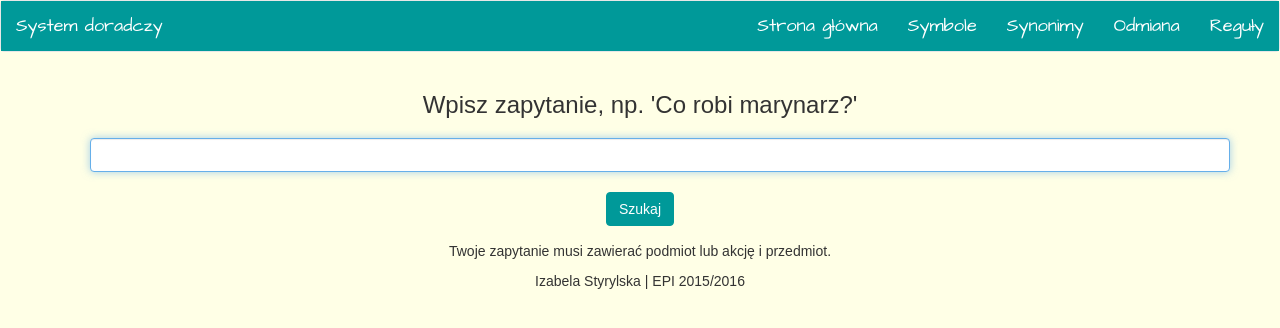
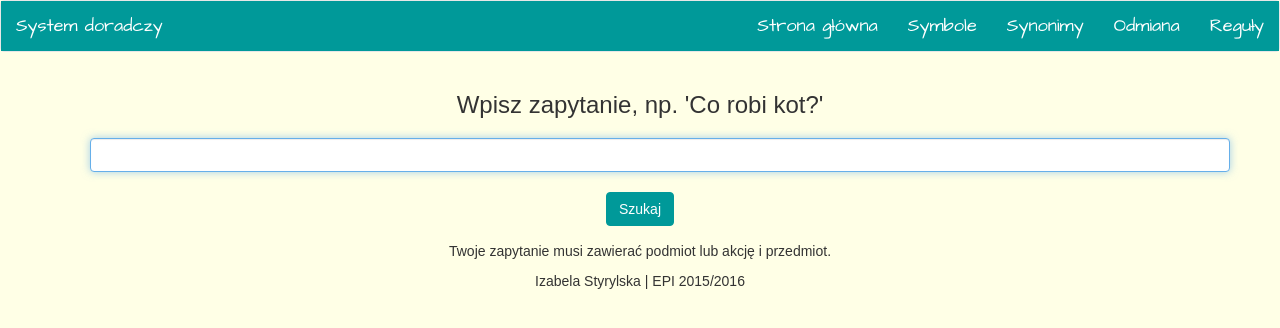
Before and after one commit to Ise11/interfejs-projekt, a plain HTML site: page index.html in a window 1280 px wide. Drawn offline with Linux system fonts and the light colour scheme.

Commit message:
Update index.html

```diff
--- a/index.html
+++ b/index.html
@@ -29,7 +29,7 @@
                 <div class="container">
                         <div class="content">
                                 <div class="main form-group">
-                                        <h3>Wpisz zapytanie, np. 'Co robi marynarz?'</h3>
+                                        <h3>Wpisz zapytanie, np. 'Co robi kot?'</h3>
                                         <input id="search-form" class="form-control" autofocus>
                                         <button id="searcher" class="btn btn-success">Szukaj</button>
 </div>
```
